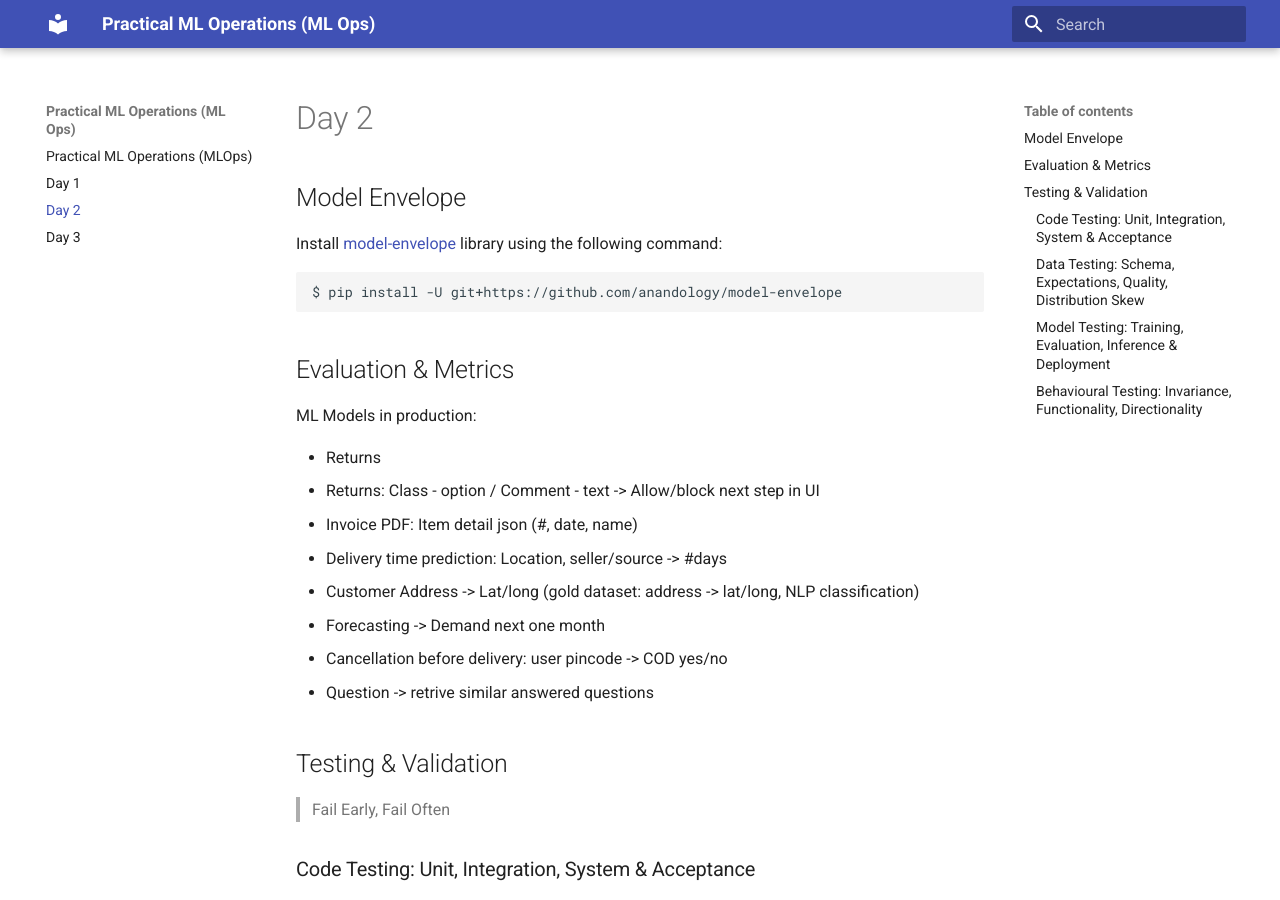
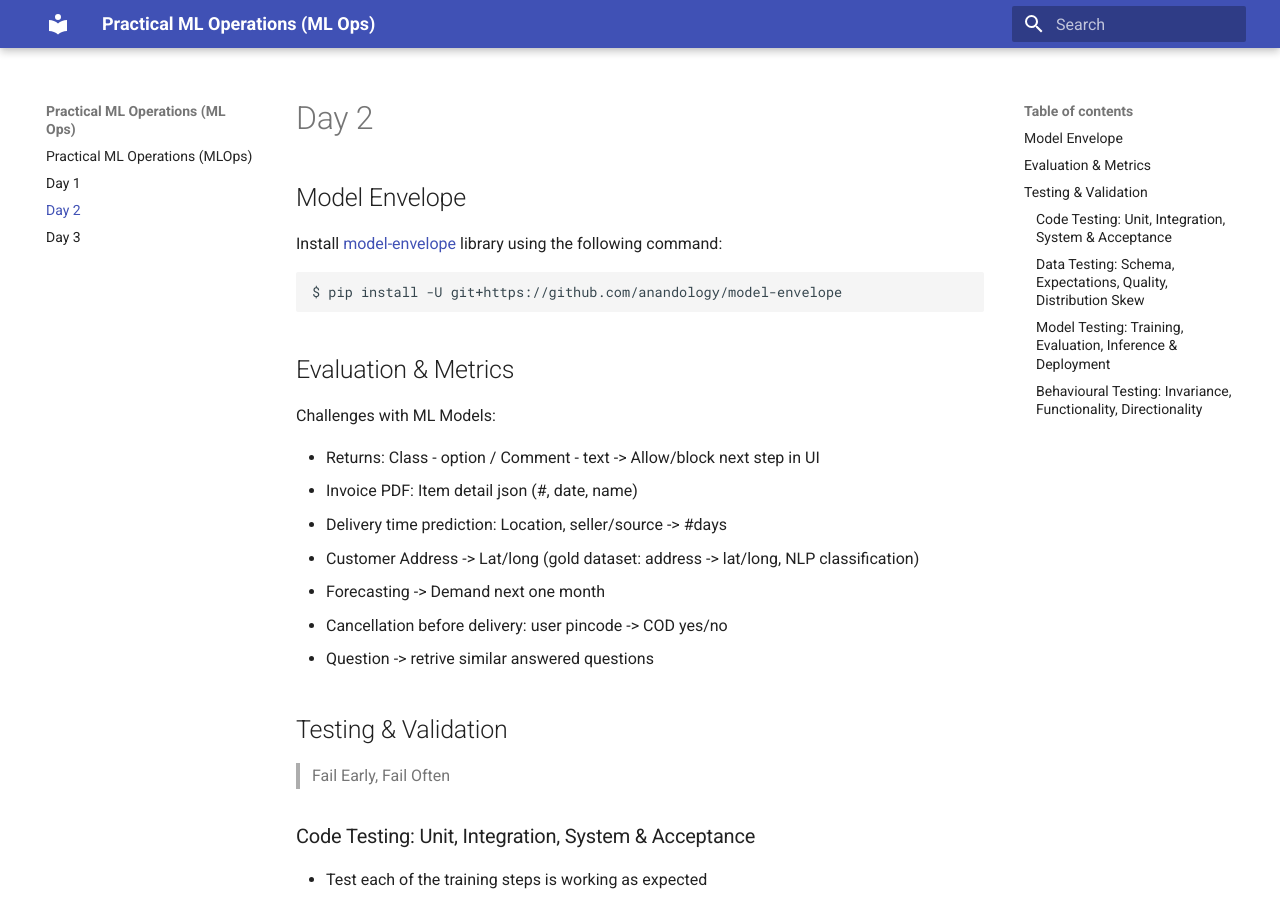
Before and after one commit to amitkaps/mlops, an MkDocs documentation site: the page built from docs/day2.md, in a window 1280 px wide and 900 px high. Built offline with MkDocs 1.6.1 and Material for MkDocs 9.7.7, drawn with Linux system fonts in a browser that asks for light colours.

Commit message:
copy edits

```diff
--- a/docs/day2.md
+++ b/docs/day2.md
@@ -10,9 +10,8 @@ $ pip install -U git+https://github.com/anandology/model-envelope
 
 ## Evaluation & Metrics
 
-ML Models in production:
+Challenges with ML Models:
 
-* Returns
 * Returns: Class - option / Comment - text -> Allow/block next step in UI
 * Invoice PDF: Item detail json (#, date, name)
 * Delivery time prediction: Location, seller/source -> #days
```
